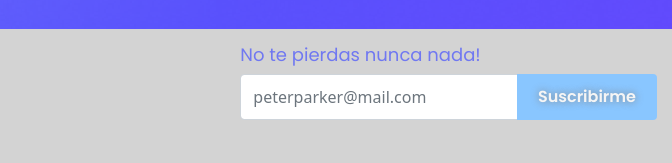
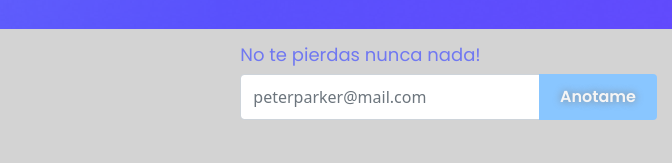
Before and after one commit to romicadel/PlayDate, a website: page Index.html in a window 1280 px wide. Shown: the part 1885-2048 px from the top of the page, 608-1280 px from the left. Drawn offline with nearby package versions, Linux system fonts and the light colour scheme.

Commit message:
cambio en footer

```diff
--- a/Index.html
+++ b/Index.html
@@ -136,7 +136,7 @@
         <h4 style="color: #7078F1;">No te pierdas nunca nada! </h4>
         <div class="input-group mb-3">
           <input type="text" class="form-control" style="height: 46px;" placeholder="peterparker@mail.com">
-          <button class="btn button" type="button" id="button-addon2">Suscribirme</button>
+          <button class="btn button" type="button" id="button-addon2">Anotame</button>
         </div>
       </div>
     </footer>
```
